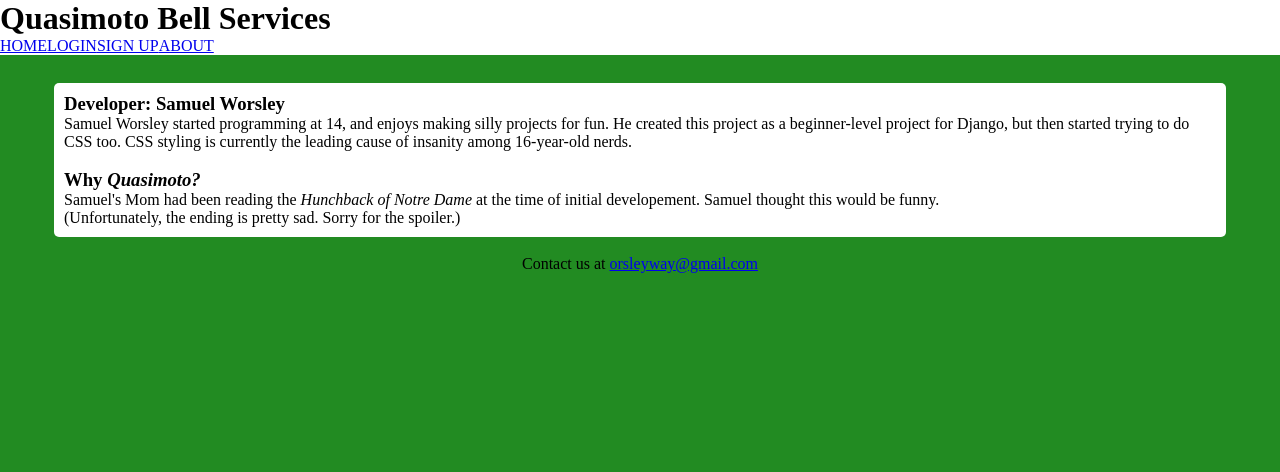
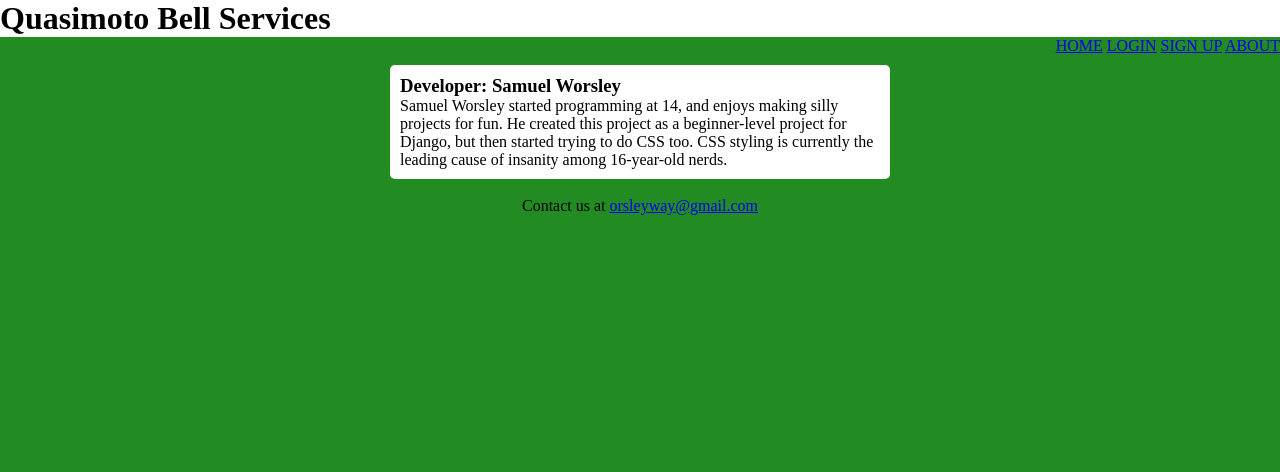
Before and after one commit to samuelMods0/bell_scheduler, a Django app: page /about/ in a window 1280 px wide. Shown: the top 472 px of the page. Before the commit the page ends 273 px from the top, so only its background shows below. Run offline with Django 5.2, Linux system fonts and the light colour scheme.

Commit message:
more basic changes regarding the templates, the styling, and the icon

```diff
--- a/quasimoto/main/static/style.css
+++ b/quasimoto/main/static/style.css
@@ -2,27 +2,27 @@
   margin: 0;
   padding: 0;
 }
-* body {
+
+body {
   background-color: forestgreen;
+  height: 1000vh;
 }
-* body samp {
+body samp {
   background-color: rgb(238, 238, 238);
   border-radius: 2px;
 }
-* body br {
-  border: none;
+body header {
+  overflow: visible;
+  background-color: white;
+  position: sticky;
+  top: 0;
+  z-index: 100;
 }
-* body .headerbox {
-  background-color: white;
+body header nav {
+  float: right;
 }
-* body .headerbox header {
-  background-color: white;
-}
-* body .headerbox header nav {
-  display: flex;
-}
-* body .contentbox {
-  max-width: 90%;
+body .contentbox {
+  max-width: 60ch;
   background-color: white;
   border: 2px;
   border-radius: 5px;
@@ -32,28 +32,25 @@
   margin-top: 10px;
   padding: 10px;
 }
-* body .contentbox .content {
-  background-color: white;
-  border-radius: 5px;
+body .contentbox section {
   display: inline;
-  position: relative;
-  left: 2%;
+  max-width: 45ch;
+  align-items: baseline;
 }
-* body .contentbox .content section {
-  background-color: white;
-}
-* body .contentbox article {
-  background-color: white;
-  display: inline;
-}
-* body .footerbox {
+body footer {
   margin: auto;
-}
-* body .footerbox footer {
   background-color: forestgreen;
 }
-* body .footerbox footer p {
+body footer p {
   text-align: center;
 }
 
-/*# sourceMappingURL=style.css.map */
+/*
+[NOTE] {
+    to compile scss to css file (VS Code) {
+        press Ctrl+Shift+P, then Paste this into the Command Palette {
+            Live Sass: Compile Sass - Without Watch Mode
+        }
+    }
+}
+*//*# sourceMappingURL=style.css.map */
--- a/quasimoto/main/static/style.scss
+++ b/quasimoto/main/static/style.scss
@@ -1,7 +1,7 @@
 * {
     margin: 0;
     padding: 0;
-
+}
 body {
     background-color: forestgreen;
 
@@ -10,19 +10,20 @@
         border-radius: 2px;
     }
 
-        .headerbox {
+    header {
+        overflow: visible;
         background-color: white;
+        position: sticky;
+        top: 0;
+        z-index: 100;
 
-            header {
-                background-color: white;
         nav {
-                    display: flex;
-                }
+            float: right;
         }
     }
 
     .contentbox {
-            max-width: 90%;
+        max-width: 60ch;
 
         background-color: white;
 
@@ -35,42 +36,27 @@
         margin-top: 10px;
         padding: 10px;
 
-            .content {
-                background-color: white;
-                border-radius: 5px;
+        section {
             display: inline;
-                position: relative;
-                left: 2%;
-
-                section {
-                    background-color: white;
+            max-width: 45ch;
+            align-items: baseline;
         }
     }
 
-            article {
-                background-color: white;
-                display: inline;
-            }
-        }
-
-        .footerbox {
+    footer {
         margin: auto;
-
-            footer {
         background-color: forestgreen;
 
         p {
             text-align: center;
         }
-            }
-        }
+
     }
 }
 
-
 /*
 [NOTE] {
-    to compile (VS Code) {
+    to compile scss to css file (VS Code) {
         press Ctrl+Shift+P, then Paste this into the Command Palette {
             Live Sass: Compile Sass - Without Watch Mode
         }
--- a/quasimoto/main/templates/about.html
+++ b/quasimoto/main/templates/about.html
@@ -6,9 +6,9 @@
     <title>Quasimoto Bell Services</title>
     {% load static %}
     <link rel="stylesheet" href="{% static 'style.css' %}">
+    <link rel="shortcut icon" href="{% static 'images/favicon.png' %}">
 </head>
 <body>
-    <div class="headerbox">
     <header>
         <h1>Quasimoto Bell Services</h1>
         <nav>
@@ -18,13 +18,12 @@
             <a href="/about">ABOUT</a>
         </nav>
     </header>
-    </div>
-
+    <main>
         <br>
         <!-- all content below this -->
 
         <div class="contentbox">
-        <article>
+            <section>
                 <h3>Developer: Samuel Worsley</h3>
                 <p>
                     Samuel Worsley started programming at 14, and enjoys making silly projects for fun.
@@ -32,26 +31,15 @@
                     but then started trying to do CSS too.
                     CSS styling is currently the leading cause of insanity among 16-year-old nerds.
                 </p>
-
-            <br>
-
-            <h3>Why <em>Quasimoto?</em></h3>
-            <p>
-                Samuel's Mom had been reading the <em>Hunchback of Notre Dame</em>
-                 at the time of initial developement.
-                Samuel thought this would be funny.<br>
-                (Unfortunately, the ending is pretty sad. Sorry for the spoiler.)
-            </p>
-        </article>
+            </section>
         </div>
 
         <!-- all content above this -->
         <br>
-
-    <div class="footerbox">
+    </main>
     <footer>
         <p>Contact us at <a href="https://orsleyway@gmail.com">orsleyway@gmail.com</a></p>
     </footer>
-    </div>
+    <br><br>
 </body>
 </html>
```
Also changed, not shown: quasimoto/main/templates/index.html (+8 -9 lines), quasimoto/main/templates/login.html (+4 -6 lines), quasimoto/main/templates/sign-up.html (+4 -6 lines), quasimoto/main/templates/test.html (+14 -8 lines), quasimoto/main/static/images/favicon.png (added), 1 other file. Lines whose indentation alone changed are shown as unchanged.
